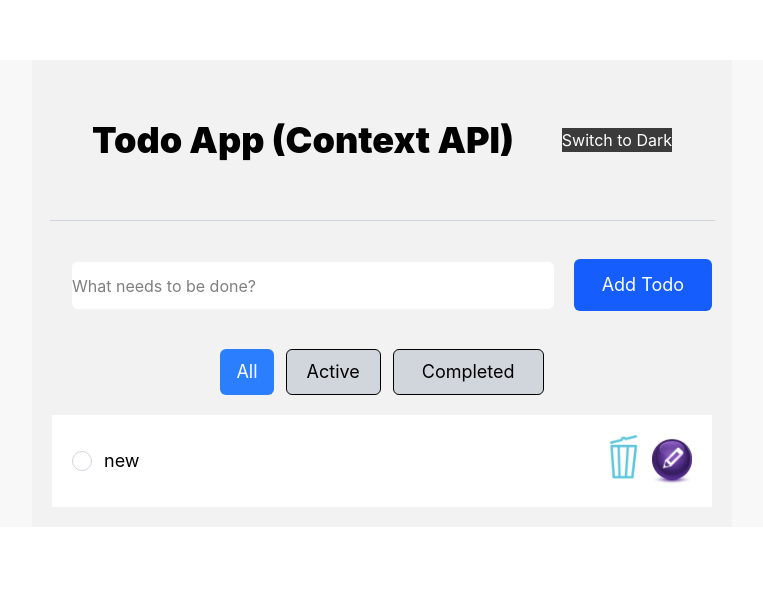
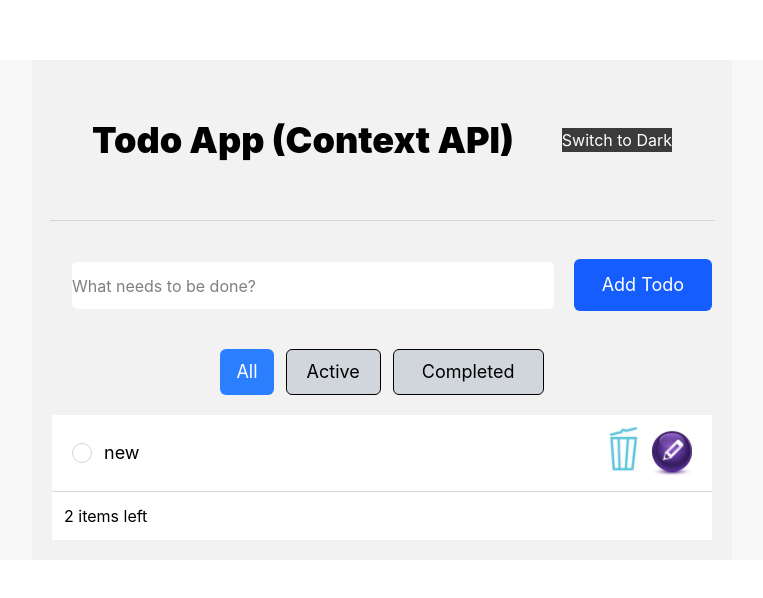
Before and after one commit to rhundal/context-api-to-do, a React (Vite) app in the folder todo-context-api/: page / in a window 1280 px wide. Shown: the top 598 px of the page, without its empty margins (258-1021 px from the left). Built offline with nearby package versions, Linux system fonts and the light colour scheme.

Commit message:
adjusted some styling in TodoItem component

```diff
--- a/todo-context-api/src/newcomponents/Todo-components/TodoItem.tsx
+++ b/todo-context-api/src/newcomponents/Todo-components/TodoItem.tsx
@@ -1,7 +1,7 @@
 export default function TodoItem() {
   return (
     <>
-      <div className="bg-white w-full flex justify-between flex-row p-5">
+      <div className="bg-white w-full flex justify-between flex-row py-3 px-5">
         <div className="flex flex-row gap-3 text-lg items-center">
           <input
             type="checkbox"
--- a/todo-context-api/src/newcomponents/Todo-components/TodoList.tsx
+++ b/todo-context-api/src/newcomponents/Todo-components/TodoList.tsx
@@ -5,6 +5,10 @@ export default function TodoList() {
       <div>
         <TodoItem />
       </div>
+      <hr className="border-t border-gray-300 w-full mx-auto" />
+      <div className="bg-white w-full flex justify-between flex-row p-3">
+        2 items left
+      </div>
     </div>
   );
 }
```
